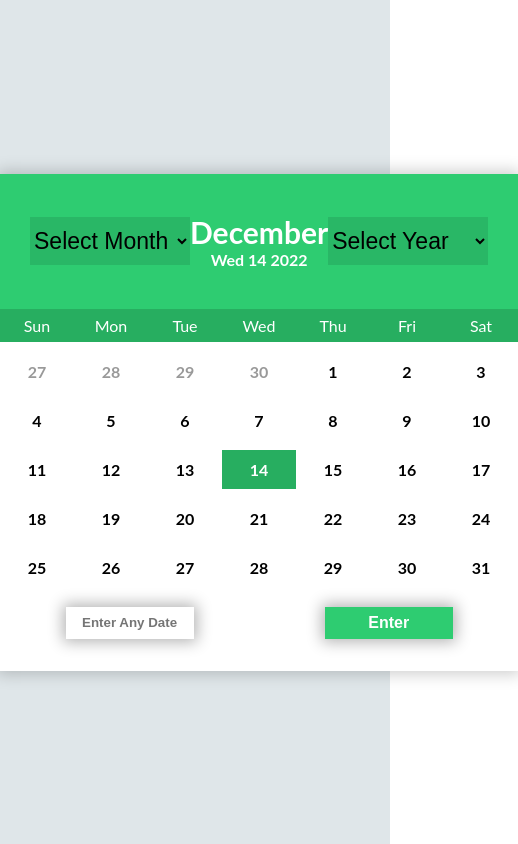
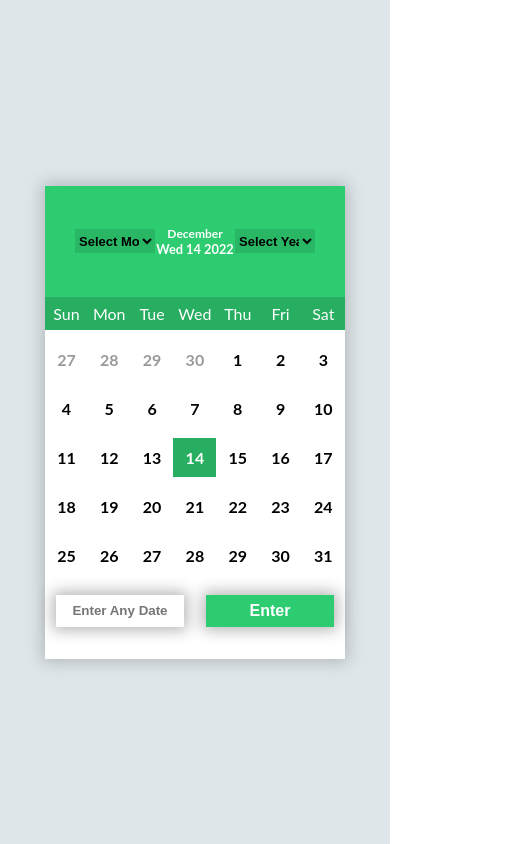
Before and after one commit to Nambardar212/Calender, a plain HTML site: page index.html in a window 390 px wide. Shown: the whole page, 518 px wide, since content can reach past the window. Drawn offline with Linux system fonts and the light colour scheme.

Commit message:
first commit

```diff
--- a/styled.css
+++ b/styled.css
@@ -10,8 +10,6 @@ body {
 
 .wrapper {
     display: flex;
-    /* justify-content: center;
-    align-items: center; */
     width: 100vw;
     height: 100vh;
     background-color: #dfe6e9;
@@ -20,7 +18,7 @@ body {
 .calender {
     margin: auto;
     width: 600px;
-    /* height: 400px; */
+    /* height: 600px; */
     background-color: #fff;
     box-shadow: 0px 0px 15px 3px rgba(0, 0, 0, 0.2);
 }
@@ -98,6 +96,8 @@ body {
     border: none;
     transition: all 0.4s;
     cursor: pointer;
+    text-align: center;
+    font-weight: 700;
 }
 
 .prev:hover,
@@ -144,3 +144,48 @@ body {
     margin-bottom: 1rem;
     text-align: center;
 }
+
+@media screen and (max-width: 660px) {
+    .calender {
+        width: 500px;
+    }
+    .prev, .next {
+        font-size: 18px;
+        width: 8rem;
+        height: 2.5rem;
+    }
+    #month {
+        font-size: 25px;
+    }
+    #date_str {
+        font-size: 0.8rem;
+    }
+}
+
+@media screen and (max-width: 530px) {
+    .calender {
+        width: 400px;
+    }
+    .prev, .next {
+        font-size: 15px;
+        width: 7rem;
+        height: 2.2rem;
+    }
+    #month {
+        font-size: 20px;
+    }
+}
+
+@media screen and (max-width: 430px) {
+    .calender {
+        width: 300px;
+    }
+    .prev, .next {
+        font-size: 13px;
+        width: 5rem;
+        height: 1.5rem;
+    }
+    #month {
+        font-size: 12px;
+    }
+}
```
